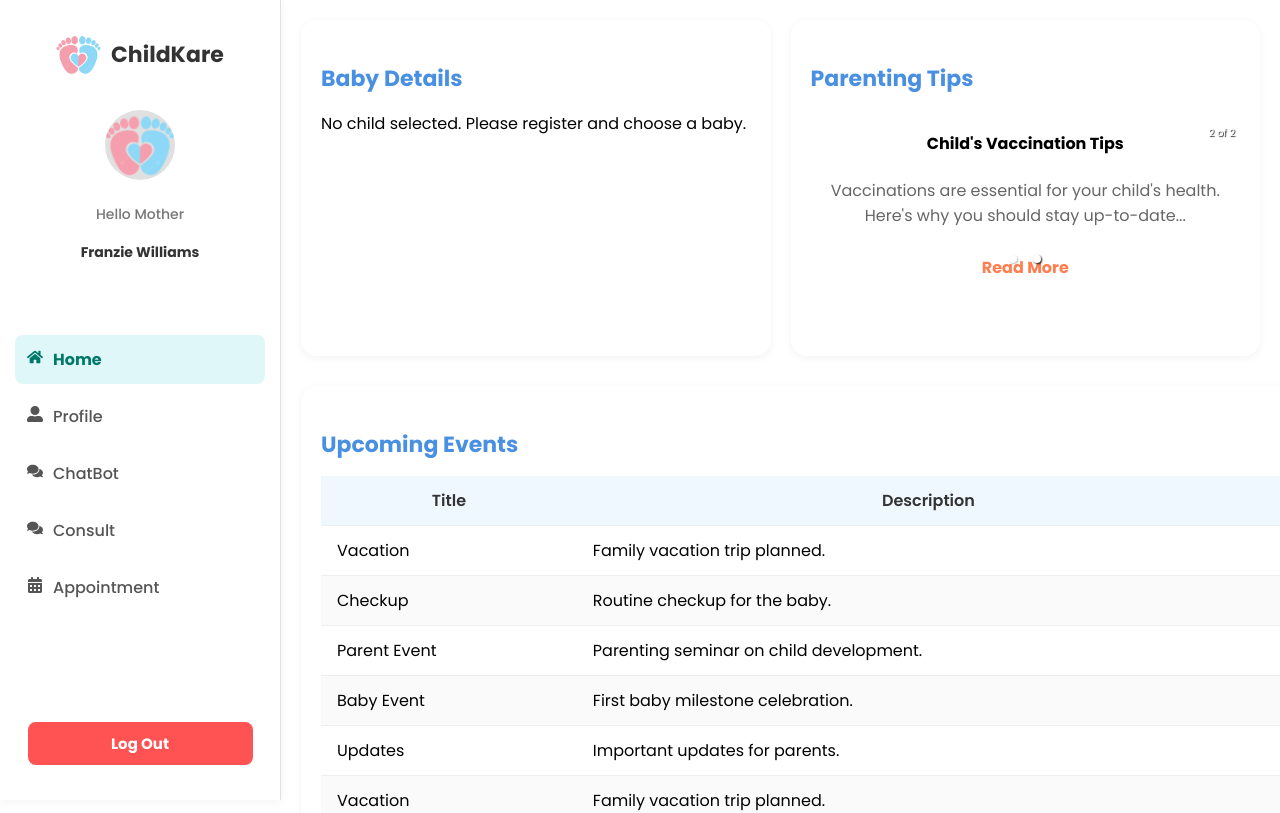
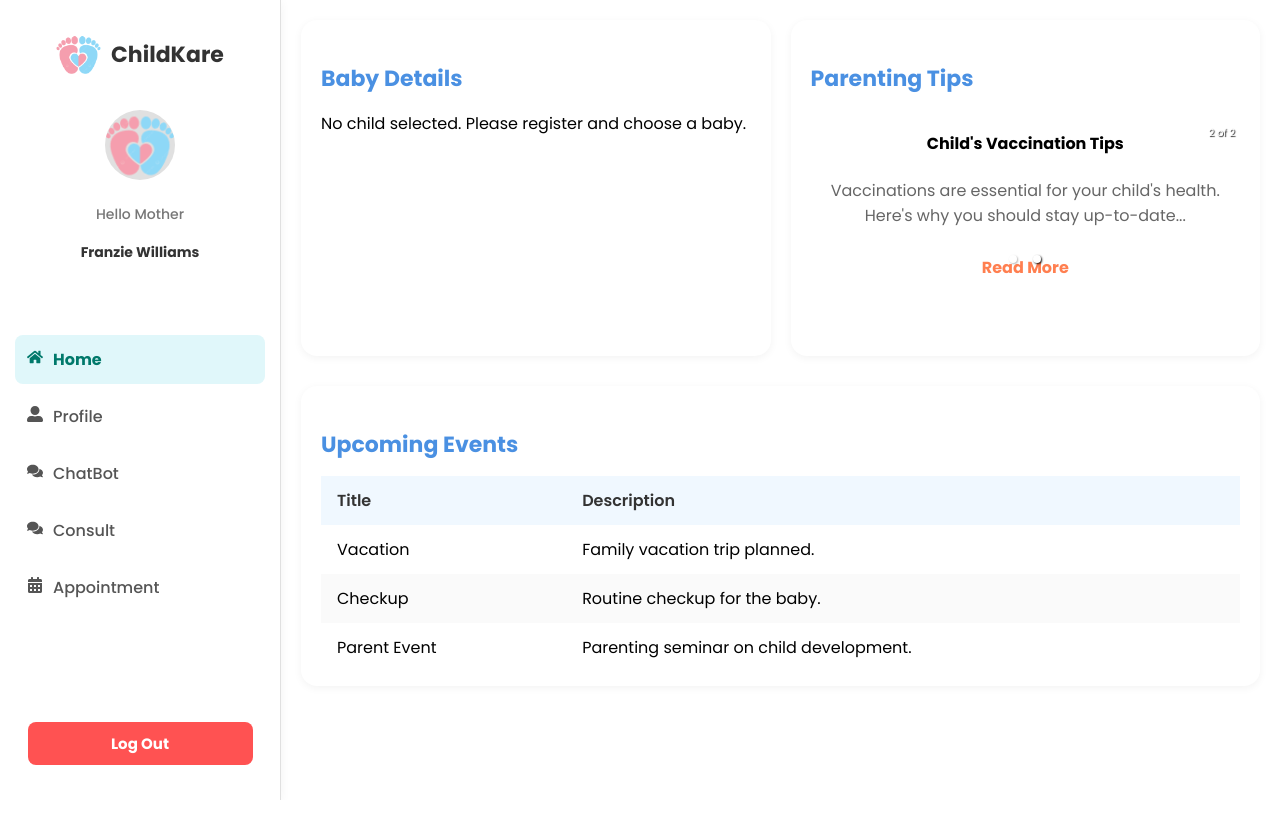
Before and after one commit to peakyblinder101/ChildKare-Project, a React (Vite) app in the folder ChildKare/Frontend/: page /parent-dashboard in a window 1280 px wide. Shown: the top 813 px of the page. Built offline with nearby package versions, Linux system fonts and the light colour scheme.

Commit message:
sched-section

```diff
--- a/ChildKare/Frontend/src/components/Dashboard/ParentDashboard/ParentHome/ParentHome.css
+++ b/ChildKare/Frontend/src/components/Dashboard/ParentDashboard/ParentHome/ParentHome.css
@@ -5,7 +5,7 @@
   align-items: center;
   padding: 20px;
   background-color: none;
-  min-height: 100vh;
+
   font-family: 'Poppins', sans-serif;
 }
 
@@ -80,14 +80,16 @@
   padding: 20px;
 }
 
-/* Schedule Section */
 .schedule-section {
-  width: 100%;
+  flex: 1 1 100%;
   margin-top: 30px;
   background-color: #ffffff;
   border-radius: 16px;
   box-shadow: 0 2px 8px rgba(0, 0, 0, 0.05);
   padding: 20px;
+  height: 260px; /* Set your desired fixed height */
+  display: flex;
+  flex-direction: column;
 }
 
 .schedule-section h3 {
@@ -107,10 +109,14 @@
   font-size: 16px;
 }
 
-.event-table th, .event-table td {
+.event-table th,
+.event-table td {
   padding: 12px 16px;
-  border-bottom: 1px solid #eee;
+  font-size: 16px;
+  vertical-align: middle;
+  text-align: left; /* ← This aligns text to the left */
 }
+
 
 .event-table th {
   background-color: #f0f8ff;
@@ -121,10 +127,9 @@
 .event-table tr:nth-child(even) {
   background-color: #fafafa;
 }
-
-/* Scrollbar for event table */
 .event-table-wrapper::-webkit-scrollbar {
   height: 8px;
+  width: 8px;
 }
 
 .event-table-wrapper::-webkit-scrollbar-thumb {
--- a/ChildKare/Frontend/src/components/Dashboard/ParentDashboard/ParentHome/ParentHome.jsx
+++ b/ChildKare/Frontend/src/components/Dashboard/ParentDashboard/ParentHome/ParentHome.jsx
@@ -106,8 +106,6 @@ function ParentHome() {
             </table>
           </div>
         </div>
-
-
       </div>
     </div>
   );
```
